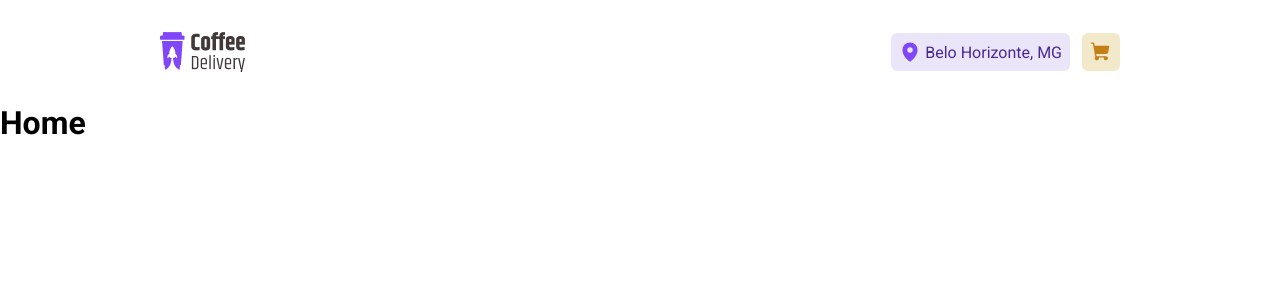
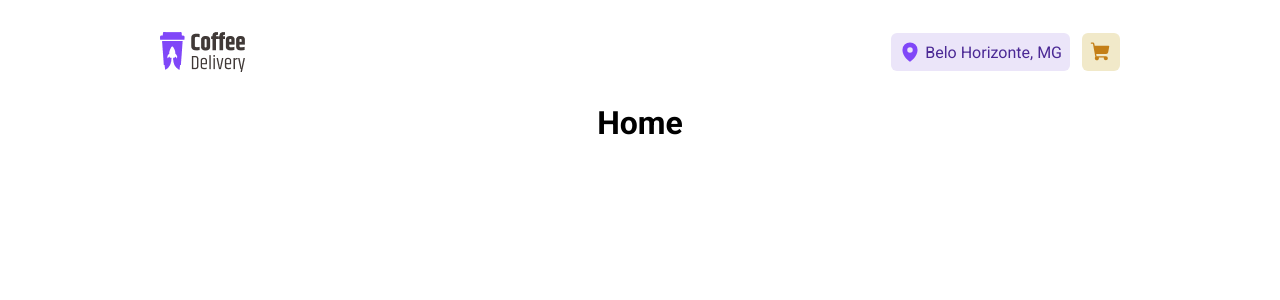
Before and after one commit to ArthurEnrique15/ignite-coffee-delivery, a React (Vite) app: page / in a window 1280 px wide. Shown: the top 300 px of the page. Built offline with nearby package versions, Linux system fonts and the light colour scheme.

Commit message:
style: some changes to default layout

```diff
--- a/src/components/Header/styles.ts
+++ b/src/components/Header/styles.ts
@@ -8,7 +8,7 @@ export const HeaderContainer = styled.header`
   width: 100%;
   height: 6.5rem;
 
-  padding: 2rem 10rem;
+  padding: 2rem 0;
 
   div {
     display: flex;
--- a/src/layouts/DefaultLayout/styles.ts
+++ b/src/layouts/DefaultLayout/styles.ts
@@ -1,11 +1,14 @@
 import styled from 'styled-components'
 
 export const LayoutContainer = styled.div`
-  /* max-width: 74rem;
-  height: calc(100vh - 10rem);
-  margin: 5rem auto;
-  padding: 2.5rem;
-  border-radius: 8px;
+  /* max-width: 74rem; */
   display: flex;
-  flex-direction: column; */
+  align-items: center;
+  justify-content: center;
+  flex-direction: column;
+  margin: auto 10rem;
+  /* height: calc(100vh - 10rem); */
+  /* margin: 5rem auto; */
+  /* padding: 2.5rem; */
+  /* border-radius: 8px; */
 `
```
